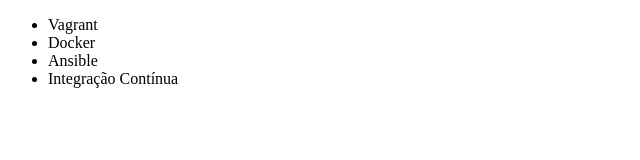
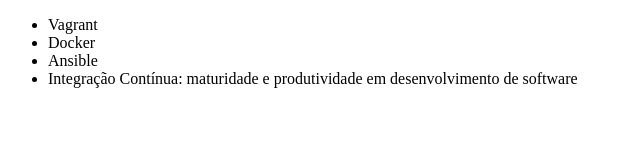
Before and after one commit to BareaNathan/alura-git, a plain HTML site: page index.html in a window 1280 px wide. Shown: the whole page, without its empty margins (0-640 px from the left). Drawn offline with Linux system fonts and the light colour scheme.

Commit message:
Renomeando curso de Integração Contínua

```diff
--- a/index.html
+++ b/index.html
@@ -9,7 +9,7 @@
         <li>Vagrant</li>
         <li>Docker</li>
         <li>Ansible</li>
-        <li>Integração Contínua</li>
+        <li>Integração Contínua: maturidade e produtividade em desenvolvimento de software</li>
     </ul>
 </body>
 </html>
```
